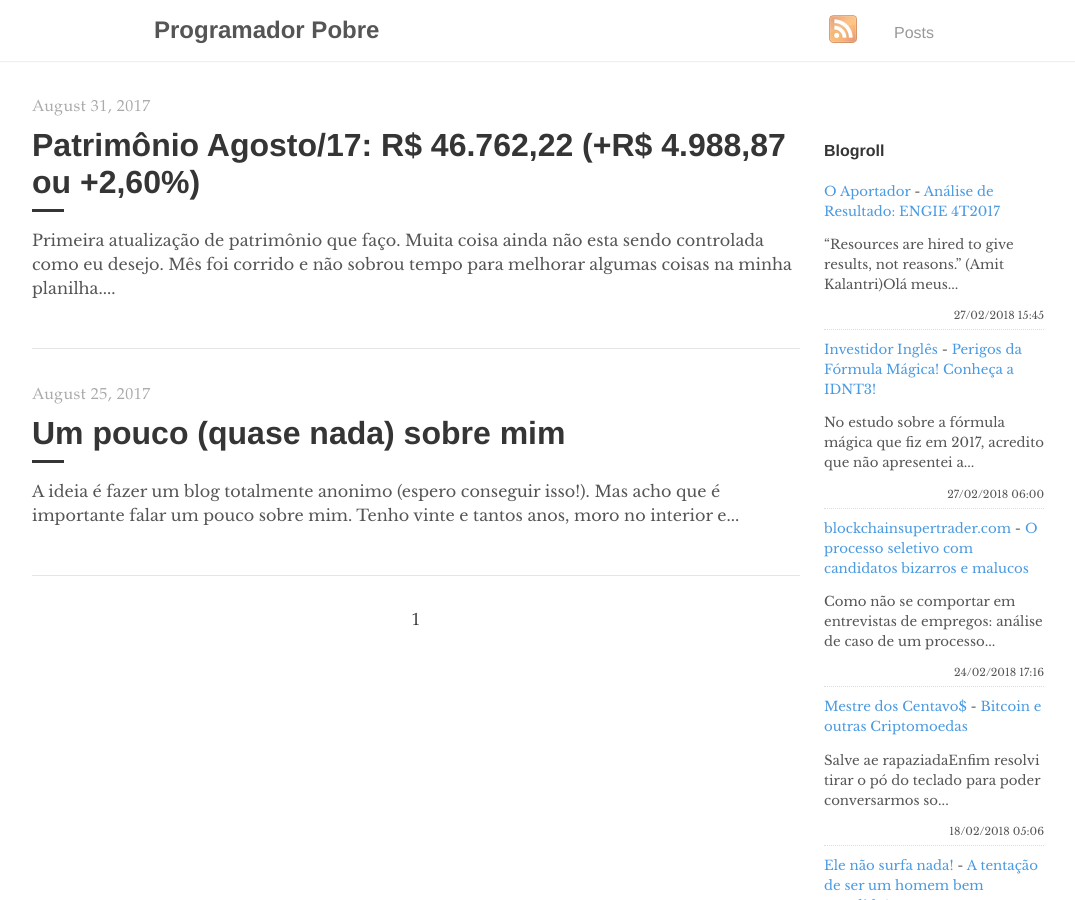
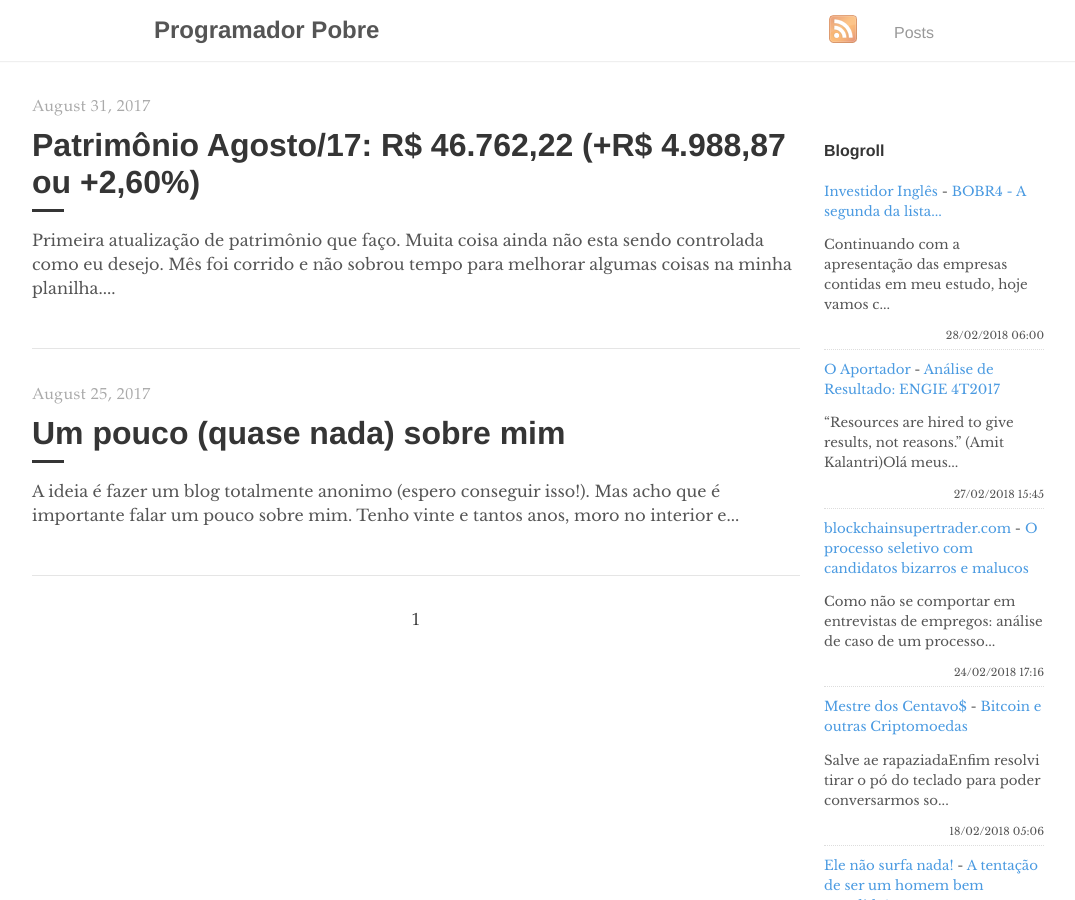
Before and after one commit to programadorpobre/programadorpobre.github.io, a Jekyll site: the page built from index.html, in a window 1280 px wide and 900 px high. Shown: the whole window, without its empty margins (96-1171 px from the left). Built offline with Jekyll 4.4.1, drawn with Linux system fonts in a browser that asks for light colours; the list of posts is cut into pages by our own code; comment, search, counter and statistics services are not loaded.

Commit message:
[ci skip] travis #207

```diff
--- a/_includes/feed-entries.html
+++ b/_includes/feed-entries.html
@@ -1,12 +1,12 @@
 <div class="feed-entry">
-    <a class="feed-entry-site-name" href="http://oaportadorfinanceiro.blogspot.com/">O Aportador</a> - <a class="feed-entry-title" href="http://oaportadorfinanceiro.blogspot.com/2018/02/analise-de-resultado-engie-4t2017.html">Análise de Resultado: ENGIE 4T2017</a>
+    <a class="feed-entry-site-name" href="http://www.investidoringles.com/">Investidor Inglês</a> - <a class="feed-entry-title" href="http://www.investidoringles.com/2018/02/bobr4-analise-fundamentalista.html">BOBR4 - A segunda da lista...</a>
+    <p class="feed-entry-summary">Continuando com a apresentação das empresas contidas em meu estudo, hoje vamos c...</p>
+    <time datetime="2018-02-28T06:00:00.000-03:00">28/02/2018 06:00</time>
+</div>
+<div class="feed-entry">
+    <a class="feed-entry-site-name" href="https://oaportadorfinanceiro.blogspot.com/">O Aportador</a> - <a class="feed-entry-title" href="https://oaportadorfinanceiro.blogspot.com/2018/02/analise-de-resultado-engie-4t2017.html">Análise de Resultado: ENGIE 4T2017</a>
     <p class="feed-entry-summary">“Resources are hired to give results, not reasons.”&nbsp;(Amit Kalantri)Olá meus...</p>
     <time datetime="2018-02-27T15:45:00.001-03:00">27/02/2018 15:45</time>
-</div>
-<div class="feed-entry">
-    <a class="feed-entry-site-name" href="http://www.investidoringles.com/">Investidor Inglês</a> - <a class="feed-entry-title" href="http://www.investidoringles.com/2018/02/perigos-da-formula-magica-joel-greenblatt-idnt3.html">Perigos da Fórmula Mágica!  Conheça a IDNT3!</a>
-    <p class="feed-entry-summary"> No estudo sobre a fórmula mágica que fiz em 2017, acredito que não apresentei a...</p>
-    <time datetime="2018-02-27T06:00:00.000-03:00">27/02/2018 06:00</time>
 </div>
 <div class="feed-entry">
     <a class="feed-entry-site-name" href="http://www.blockchainsupertrader.com/">blockchainsupertrader.com</a> - <a class="feed-entry-title" href="http://www.blockchainsupertrader.com/2018/02/o-processo-seletivo-com-candidatos.html">O processo seletivo com candidatos bizarros e  malucos</a>
@@ -14,27 +14,27 @@
     <time datetime="2018-02-24T17:16:00.000-03:00">24/02/2018 17:16</time>
 </div>
 <div class="feed-entry">
-    <a class="feed-entry-site-name" href="http://mestredoscentavos.blogspot.com/">Mestre dos Centavo$</a> - <a class="feed-entry-title" href="http://mestredoscentavos.blogspot.com/2018/02/bitcoin-e-outras-criptomoedas.html">Bitcoin e outras Criptomoedas</a>
+    <a class="feed-entry-site-name" href="https://mestredoscentavos.blogspot.com/">Mestre dos Centavo$</a> - <a class="feed-entry-title" href="https://mestredoscentavos.blogspot.com/2018/02/bitcoin-e-outras-criptomoedas.html">Bitcoin e outras Criptomoedas</a>
     <p class="feed-entry-summary">Salve ae rapaziadaEnfim resolvi tirar o pó do teclado para poder conversarmos so...</p>
     <time datetime="2018-02-18T05:06:00.001-08:00">18/02/2018 05:06</time>
 </div>
 <div class="feed-entry">
-    <a class="feed-entry-site-name" href="http://elenaosurfanada.blogspot.com/">Ele não surfa nada!</a> - <a class="feed-entry-title" href="http://elenaosurfanada.blogspot.com/2018/02/a-tentacao-de-ser-um-homem-bem-sucedido.html">A tentação de ser um homem bem sucedido!</a>
+    <a class="feed-entry-site-name" href="https://elenaosurfanada.blogspot.com/">Ele não surfa nada!</a> - <a class="feed-entry-title" href="https://elenaosurfanada.blogspot.com/2018/02/a-tentacao-de-ser-um-homem-bem-sucedido.html">A tentação de ser um homem bem sucedido!</a>
     <p class="feed-entry-summary">The Last Judgement foi pintado na parede do altar da Capela Sistina, vocês podem...</p>
     <time datetime="2018-02-13T01:08:00.003-02:00">13/02/2018 01:08</time>
 </div>
 <div class="feed-entry">
-    <a class="feed-entry-site-name" href="http://alemdapoupanca.blogspot.com/">Além da poupança</a> - <a class="feed-entry-title" href="http://alemdapoupanca.blogspot.com/2018/02/previsao-de-divulgacao-das.html">Previsão de divulgação das demonstrações - 2017</a>
+    <a class="feed-entry-site-name" href="https://alemdapoupanca.blogspot.com/">Além da poupança</a> - <a class="feed-entry-title" href="https://alemdapoupanca.blogspot.com/2018/02/previsao-de-divulgacao-das.html">Previsão de divulgação das demonstrações - 2017</a>
     <p class="feed-entry-summary">Segue abaixo tabela com previsão de divulgação das demonstrações de 2017. Para f...</p>
     <time datetime="2018-02-06T11:14:00.000-02:00">06/02/2018 11:14</time>
 </div>
 <div class="feed-entry">
-    <a class="feed-entry-site-name" href="http://microinvestidornerd.blogspot.com/">Micro Investidor Nerd</a> - <a class="feed-entry-title" href="http://microinvestidornerd.blogspot.com/2018/02/fechamento-janeiro18-cielo-e-demissao.html">Fechamento Janeiro/18, Cielo e demissão à vista!</a>
+    <a class="feed-entry-site-name" href="https://microinvestidornerd.blogspot.com/">Micro Investidor Nerd</a> - <a class="feed-entry-title" href="https://microinvestidornerd.blogspot.com/2018/02/fechamento-janeiro18-cielo-e-demissao.html">Fechamento Janeiro/18, Cielo e demissão à vista!</a>
     <p class="feed-entry-summary">Olá, corredores da corrida dos ratos!Faz tempos que eu não faço um post sobre fe...</p>
     <time datetime="2018-02-03T04:50:00.000-08:00">03/02/2018 04:50</time>
 </div>
 <div class="feed-entry">
-    <a class="feed-entry-site-name" href="http://mestredosdividendos.blogspot.com/">Mestre dos Dividendos</a> - <a class="feed-entry-title" href="http://mestredosdividendos.blogspot.com/2018/01/pegadinha-do-malandro.html">Pegadinha do malandro</a>
+    <a class="feed-entry-site-name" href="https://mestredosdividendos.blogspot.com/">Mestre dos Dividendos</a> - <a class="feed-entry-title" href="https://mestredosdividendos.blogspot.com/2018/01/pegadinha-do-malandro.html">Pegadinha do malandro</a>
     <p class="feed-entry-summary">Fala ai seus putos : Já escrevo de antemão que não aconteceu nada comigo, estou ...</p>
     <time datetime="2018-01-13T11:12:00.000-08:00">13/01/2018 11:12</time>
 </div>
```
